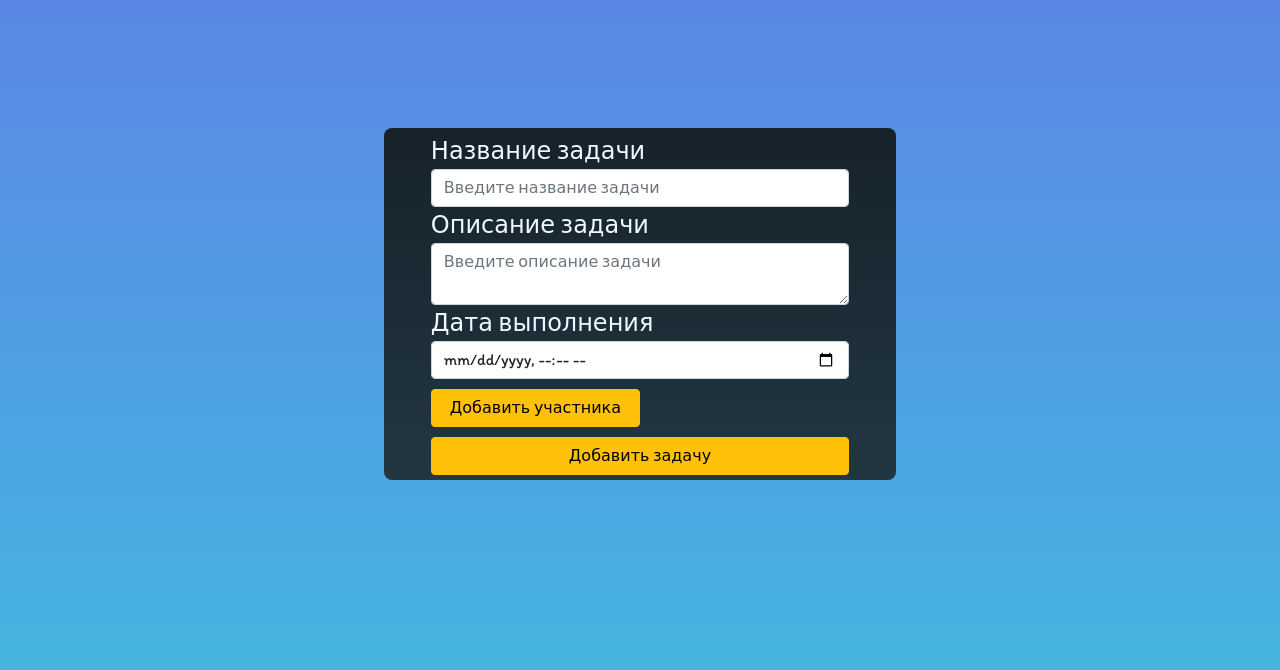
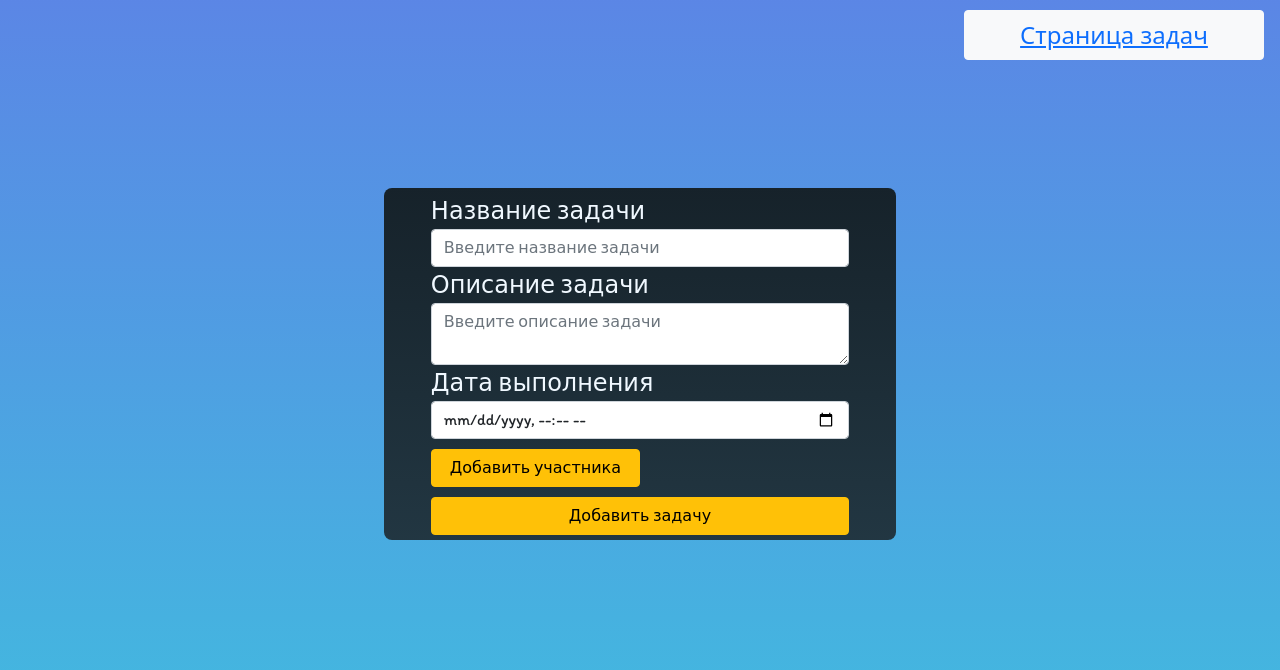
Before and after one commit to RyanGlouw/Project_TODO, a plain HTML site: page index.html in a window 1280 px wide. Drawn offline with nearby package versions, Linux system fonts and the light colour scheme.

Commit message:
beginPageTwo

```diff
--- a/css/index.css
+++ b/css/index.css
@@ -46,3 +46,16 @@ label {
 }
 
 input::-webkit-input-placeholder { color:white; }
+
+#next-page {
+  color: aliceblue;
+  width: 300px;
+  font-size: 1.5rem;
+}
+
+header{
+  text-decoration: none;
+  display: flex;
+  justify-content: flex-end;
+  margin-right: 1rem;
+}
--- a/css/tasks.css
+++ b/css/tasks.css
@@ -0,0 +1,16 @@
+* {
+    box-sizing: border-box;
+  }
+
+  body {
+    background-image: url("../img/background.jpg");
+  }
+
+  .title {
+    color: ivory;
+    text-align: center;
+  }
+
+#last-page{
+
+  }
--- a/index.html
+++ b/index.html
@@ -14,8 +14,10 @@
 </head>
 
 <body>
-
-    <form action="#" method="post" name="todoapp" class="todoapp-form ">
+    <header>
+    <button class="btn btn-light" id="next-page" type="button"><a href="tasks.html">Страница задач</a></button>
+</header>
+    <form action="#" method="post" name="todoapp" class="todoapp-form">
         <div class="col-md-10">
             <div>
                 <label for="nametask">Название задачи</label>
--- a/js/main.js
+++ b/js/main.js
@@ -21,7 +21,6 @@ function initLocalStorage() {
 
 form.addEventListener("submit", submitForm);
 function submitForm(event) {
-  event.preventDefault();
 
 	const participantInputs = Array.from(form.querySelectorAll('.participant-input'));
 	let arrValueParticipantInputs = participantInputs.map(item => item.value).filter(item => item.length !== 0);
@@ -30,7 +29,7 @@ function submitForm(event) {
     title: taskNameInput.value,
     description: deskInput.value,
     date: dateTask.value,
-		participants: arrValueParticipantInputs
+	participants: arrValueParticipantInputs
   };
 
 	tasks.push(task);
@@ -39,11 +38,11 @@ function submitForm(event) {
   localStorage.setItem("tasks", JSON.stringify(tasks));
 }
 
-let tasksToArr = JSON.parse(localStorage.getItem("tasks"));
-console.log(tasksToArr);
-for (let todo in tasksToArr) {
-  document.write(JSON.stringify(tasksToArr[todo]));
-}
+// let tasksToArr = JSON.parse(localStorage.getItem("tasks"));
+// console.log(tasksToArr);
+// for (let todo in tasksToArr) {
+//   document.write(JSON.stringify(tasksToArr[todo]));
+// }
 
 function generateInputParticipant(domContainer) {
 	const InputParticipantContainer = document.createElement('div');
```
Also changed, not shown: js/tasks.js (added, +7 -0 lines), tasks.html (+16 -1 lines), img/background_form.jpg (deleted).
